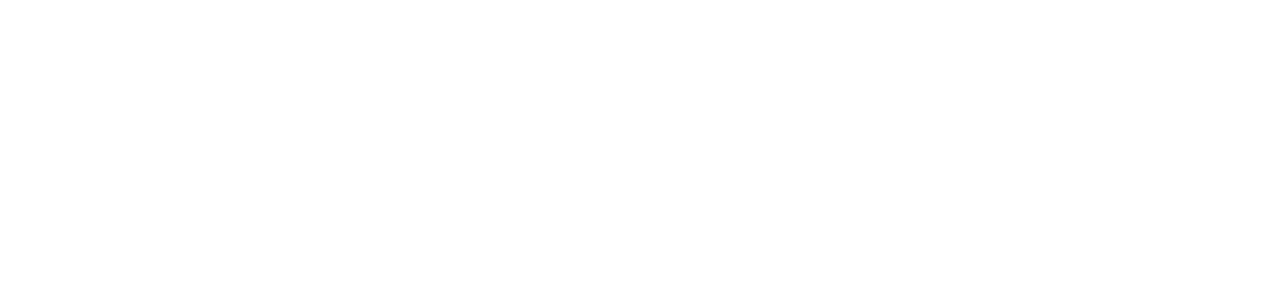
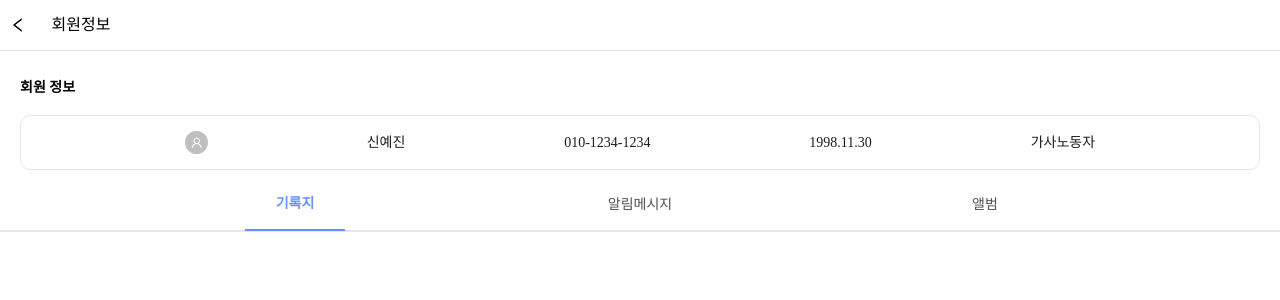
Before and after one commit to pie-sfac/2-15-onePunch, a React (Vite) app: page /memberPage/memberDetail/1 in a window 1280 px wide. Before the commit this address had no page. Shown: the top 300 px of the page. Built offline with nearby package versions, Linux system fonts and the light colour scheme; no server answers.

Commit message:
feat : 회원관리-페이지네이션

```diff
--- a/package.json
+++ b/package.json
@@ -29,6 +29,7 @@
     "react-bootstrap": "^2.8.0",
     "react-dom": "^18.2.0",
     "react-hook-form": "^7.45.2",
+    "react-infinite-scroll-component": "^6.1.0",
     "react-infinite-scroller": "^1.2.6",
     "react-modal": "^3.16.1",
     "react-router-dom": "^6.14.2",
--- a/src/App.tsx
+++ b/src/App.tsx
@@ -17,7 +17,7 @@ import MemberList from "./pages/memberPage/list/index";
 import MemberAdd from "./pages/memberPage/add/index";
 import TicketDetailPage from "./pages/ticketPage/centerTicket/ticketDetail";
 import CreateTicketPage from "./pages/ticketPage/centerTicket/createTicket";
-
+import MemberDetailPage from "./pages/memberPage/detail/index";
 
 const MainLayout = ({ children }) => (
   <>
@@ -104,6 +104,15 @@ function App() {
           />
 
           <Route
+            path="/memberPage/memberDetail/:memberId"
+            element={
+              <PlainLayout>
+                <MemberDetailPage />
+              </PlainLayout>
+            }
+          />
+
+          <Route
             path="/LoginPage"
             element={
               <MainLayout>
--- /dev/null
+++ b/src/components/units/member/detail/memberDetail.index.tsx
@@ -0,0 +1,59 @@
+import { useNavigate, useParams } from "react-router-dom";
+import * as S from "./memberDetail.style";
+import apiInstance from "../../../../commons/apiInstance/apiInstance";
+import { useEffect, useState } from "react";
+import { UserOutlined } from "@ant-design/icons";
+
+export default function memberDetail() {
+  const navigate = useNavigate();
+  const { memberId } = useParams();
+  const [memberDetails, setMemberDetails] = useState({});
+
+  useEffect(() => {
+    fetchMemberDetails();
+  }, []);
+
+  const fetchMemberDetails = async () => {
+    try {
+      const response = await apiInstance.get(`/members/${memberId}`);
+      setMemberDetails(response.data.name);
+      console.log(memberDetails);
+    } catch (error) {
+      console.error(error);
+    }
+  };
+
+  const handleOutBoxClick = () => {
+    navigate("/schedulePage/calendar"); // <-- navigate를 사용하여 '/schedulePage/calendar'로 이동합니다.
+  };
+
+  return (
+    <S.Wrapper>
+      <S.Header>
+        <S.OutBox onClick={handleOutBoxClick}>
+          <S.LeftOut />
+          <S.OutBoxTitle>회원정보</S.OutBoxTitle>
+        </S.OutBox>
+      </S.Header>
+      <S.Body>
+        <S.MemberWrapper>
+          <S.MemberTitle>회원 정보</S.MemberTitle>
+          <S.PMBox>
+            <S.PMIBox>
+              <S.AvatarOut size={23} icon={<UserOutlined />} />
+              <S.PMS>신예진</S.PMS>
+              <S.PMS>010-1234-1234</S.PMS>
+              <S.PMS>1998.11.30</S.PMS>
+              <S.PMS>가사노동자</S.PMS>
+            </S.PMIBox>
+          </S.PMBox>
+        </S.MemberWrapper>
+        <S.MemberNav>
+          <S.Record>기록지</S.Record>
+          <S.Notification>알림메시지</S.Notification>
+          <S.Album>앨범</S.Album>
+        </S.MemberNav>
+      </S.Body>
+    </S.Wrapper>
+  );
+}
--- /dev/null
+++ b/src/components/units/member/detail/memberDetail.style.ts
@@ -0,0 +1,100 @@
+import { LeftOutlined } from "@ant-design/icons";
+import styled from "@emotion/styled";
+import { Avatar } from "antd";
+
+export const Wrapper = styled.div``;
+
+export const LeftOut = styled(LeftOutlined)``;
+
+export const AvatarOut = styled(Avatar)``;
+
+export const Header = styled.header`
+  display: flex;
+  height: 50px;
+  border-bottom: 1px solid #e7e7e7;
+`;
+
+export const OutBox = styled.div`
+  cursor: pointer;
+  display: flex;
+  align-items: center;
+  padding: 0px 10px;
+`;
+
+export const OutBoxTitle = styled.p`
+  margin-left: 2vw;
+  font-size: 16px;
+`;
+
+export const Body = styled.div`
+  height: 20vh;
+`;
+
+export const MemberTitle = styled.h1`
+  font-size: 14px;
+  font-weight: 700;
+`;
+
+export const MemberWrapper = styled.div`
+  margin-top: 20px;
+  padding: 10px 20px;
+`;
+
+export const PMBox = styled.div`
+  border: 1px solid #e7e7e7;
+  border-radius: 10px;
+  margin-top: 20px;
+`;
+
+export const PMIBox = styled.div`
+  display: flex;
+  align-items: center;
+  justify-content: space-evenly;
+  padding: 15px 5px;
+`;
+
+export const PMITie = styled.div`
+  display: flex;
+  align-items: center;
+`;
+
+export const PMS = styled.p`
+  font-size: 14px;
+  color: #1d1d1d;
+`;
+
+export const MemberNav = styled.div`
+  display: flex;
+  align-items: center;
+  border-bottom: 2px solid #e7e7e7;
+  justify-content: space-evenly;
+  height: 50px;
+  font-size: 14px;
+`;
+
+export const Record = styled.p`
+  font-weight: 700;
+  width: 100px;
+  color: #6691ff;
+  border-bottom: 2px solid #6691ff;
+  height: 100%;
+  display: flex;
+  justify-content: center;
+  align-items: center;
+`;
+
+export const Notification = styled.p`
+  width: 100px;
+  display: flex;
+  justify-content: center;
+  align-items: center;
+  color: #505050;
+`;
+
+export const Album = styled.p`
+  width: 100px;
+  display: flex;
+  justify-content: center;
+  align-items: center;
+  color: #505050;
+`;
--- a/src/components/units/member/list/memberList.index.tsx
+++ b/src/components/units/member/list/memberList.index.tsx
@@ -1,8 +1,9 @@
 import { UserOutlined } from "@ant-design/icons";
 import * as S from "./memberList.style";
 import apiInstance from "../../../../commons/apiInstance/apiInstance";
-import { useEffect, useState } from "react";
+import { MouseEventHandler, useEffect, useState } from "react";
 import { useNavigate } from "react-router-dom";
+import { Pagination } from "antd";
 
 interface Member {
   id: string;
@@ -15,23 +16,37 @@ interface Member {
 export default function MemberList() {
   const navigate = useNavigate();
   const [members, setMembers] = useState<Member[]>([]);
+  const [currentPage, setCurrentPage] = useState<number>(1);
+  const [totalMembers, setTotalMembers] = useState<number>(0);
 
-  const fetchMembers = async () => {
+  const fetchMembers = async (page: number) => {
     try {
-      const response = await apiInstance.get(`/members?page=1&size=10`);
-      console.log(response.data.datas);
+      const response = await apiInstance.get(`/members?page=${page}&size=10`);
+      console.log(response.data);
       setMembers(response.data.datas);
+      setTotalMembers(response.data.meta.totalCount);
     } catch (error) {
       console.error(error);
     }
   };
 
   useEffect(() => {
-    fetchMembers();
-  }, []);
+    fetchMembers(currentPage);
+  }, [currentPage]);
 
   const handleAddClick = () => {
     navigate("/memberPage/add");
+  };
+
+  const handlePageChange = (page: number) => {
+    setCurrentPage(page);
+  };
+
+  const onClickSubmit: MouseEventHandler<HTMLDivElement> = (event) => {
+    const target = event.currentTarget;
+    const memberId = target.id;
+    navigate(`/memberPage/memberDetail/${memberId}`);
+    console.log(memberId);
   };
 
   return (
@@ -39,14 +54,12 @@ export default function MemberList() {
       <S.Search placeholder="회원/멤버 이름, 연락처로 검색하세요" />
       <S.MemberHeader>
         <S.Title>나의 회원</S.Title>
-        <S.MemberCount>{members.length}</S.MemberCount>
+        <S.MemberCount>{totalMembers}</S.MemberCount>
         <S.AddButton onClick={handleAddClick}>등록하기</S.AddButton>
       </S.MemberHeader>
-
       <S.MembersWrapper>
         {members.map((member) => (
-          <S.MembersBox key={member.id}>
-            {" "}
+          <S.MembersBox key={member.id} id={member.id} onClick={onClickSubmit}>
             <S.AvatarOut size={23} icon={<UserOutlined />} />
             <S.Name>{member.name}</S.Name>
             <S.Sex>{member.sex}</S.Sex>
@@ -55,6 +68,13 @@ export default function MemberList() {
           </S.MembersBox>
         ))}
       </S.MembersWrapper>
+      <S.PaginationWrapper>
+        <Pagination
+          current={currentPage}
+          onChange={handlePageChange}
+          total={totalMembers}
+        />
+      </S.PaginationWrapper>
     </S.Wrapper>
   );
 }
--- a/src/components/units/member/list/memberList.style.ts
+++ b/src/components/units/member/list/memberList.style.ts
@@ -4,7 +4,7 @@ import { Avatar } from "antd";
 export const Wrapper = styled.div`
   background-color: #f4f4f4;
   height: calc(100vh - 80px);
-  padding: 80px 3vw 0 3vw;
+  padding: 80px 3vw 160px 3vw; // top, right, bottom, left
 `;
 
 export const AvatarOut = styled(Avatar)``;
@@ -12,6 +12,8 @@ export const AvatarOut = styled(Avatar)``;
 export const MembersWrapper = styled.div`
   display: flex;
   flex-direction: column;
+  height: 530px; // Adjust this as needed
+  overflow-y: auto;
 `;
 
 export const Search = styled.input`
@@ -35,7 +37,7 @@ export const MembersBox = styled.div`
   padding: 10px 15px;
   margin-top: 1vh;
   border-radius: 4px;
-  font-size: 14px;
+  font-size: 13px;
 `;
 
 export const Name = styled.p`
@@ -78,3 +80,7 @@ export const AddButton = styled.button`
   padding: 5px 10px;
   border-radius: 10px;
 `;
+
+export const PaginationWrapper = styled.div`
+  text-align: center;
+`;
--- a/src/main.tsx
+++ b/src/main.tsx
@@ -5,7 +5,7 @@ const container = document.getElementById("root");
 
 container &&
   createRoot(container).render(
-    <StrictMode>
-      <App />
-    </StrictMode>
+    // <StrictMode>
+    <App />
+    // </StrictMode>
   );
--- /dev/null
+++ b/src/pages/memberPage/detail/index.tsx
@@ -0,0 +1,11 @@
+import MemberDetail from "../../../components/units/member/detail/memberDetail.index";
+
+const MemberDetailPage = () => {
+  return (
+    <>
+      <MemberDetail />
+    </>
+  );
+};
+
+export default MemberDetailPage;
```
Also changed, not shown: 1 other file (tests, documents, lock files or other folders).
